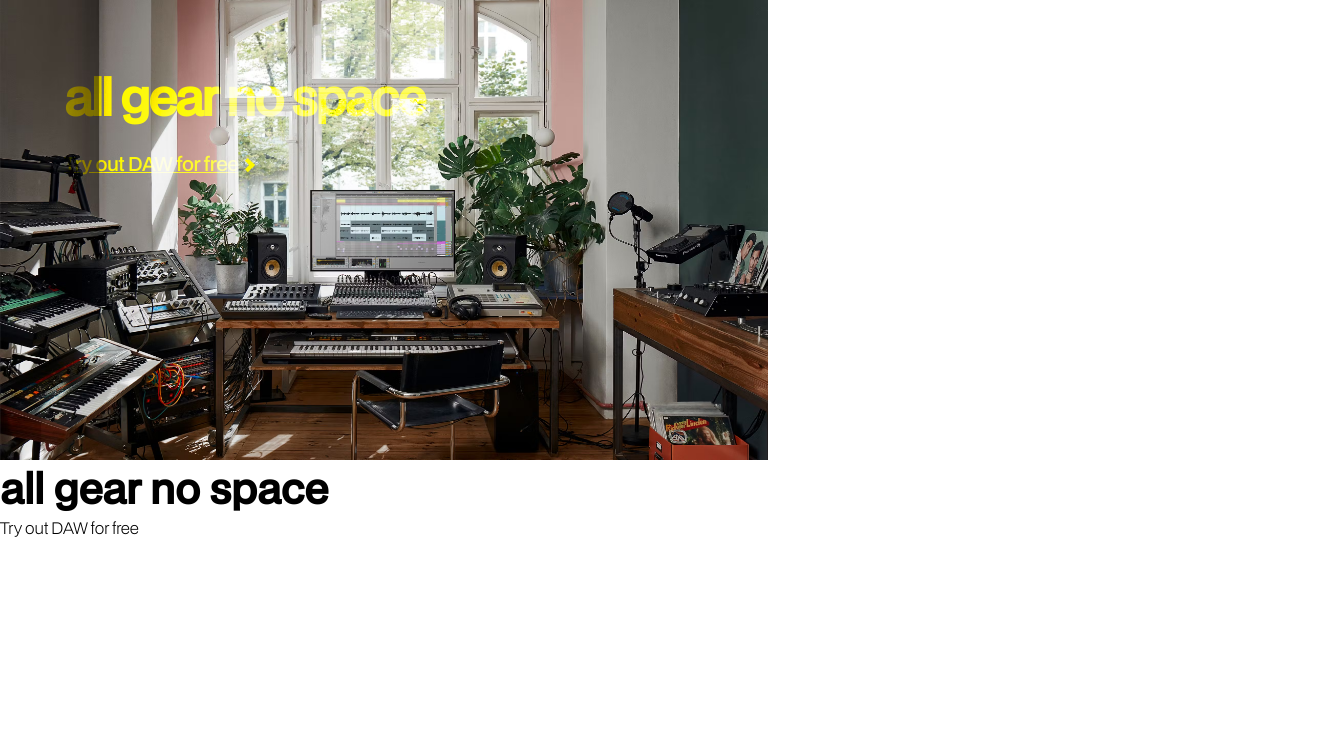
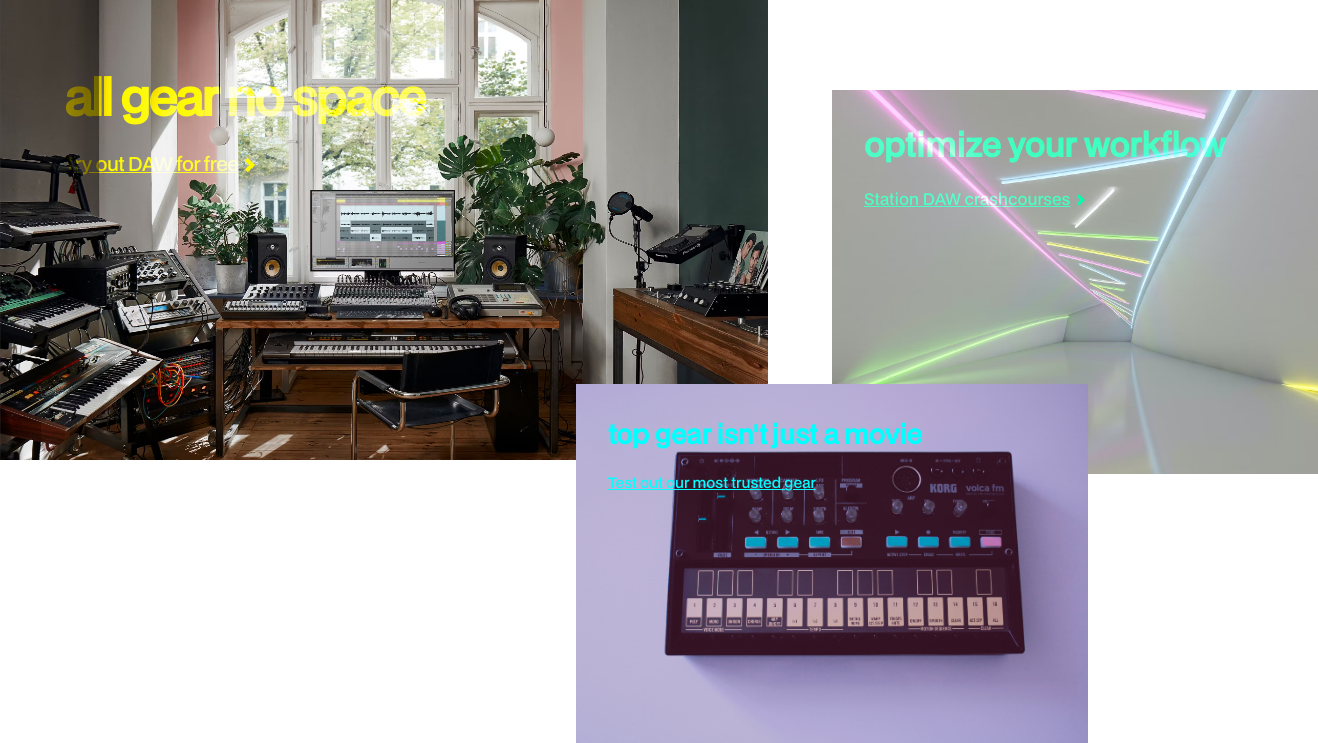
Before and after one commit to heckspoiler/station_daw, a plain HTML site: page index.html in a window 1280 px wide. Shown: the part 70-813 px from the top of the page, 1318 px wide, since content can reach past the window. Drawn offline with Linux system fonts and the light colour scheme.

Commit message:
adding third subsection to hero

```diff
--- a/index.html
+++ b/index.html
@@ -57,8 +57,13 @@
             </section>
       </section>
       <section class="hero-section__mid-right">
-            <h1 class="hero-section__upper-left-title">all gear no space</h1>
-            <p>Try out DAW for free</p>
+            <h1 class="hero-section__upper-left-title">optimize your workflow</h1>
+            <p>Station DAW crashcourses</p>
+            <div class="hero-section__upper-right-cube"></div>
+      </section>
+      <section class="hero-section__low-mid">
+            <h1>top gear isn't just a movie</h1>
+            <p>Test out our most trusted gear</p>
       </section>
 </body>
 
--- a/script.js
+++ b/script.js
@@ -4,6 +4,13 @@ const heroUpperLeftPara = document.querySelector(".hero-section__upper-left p");
 const heroUpperLeftCube = document.querySelector(
   ".hero-section__upper-left-cube"
 );
+const heroMidRightPara = document.querySelector(".hero-section__mid-right p");
+const heroMidRightCube = document.querySelector(
+  ".hero-section__upper-right-cube"
+);
+
+console.log(heroMidRightCube);
+console.log(heroMidRightPara);
 
 // functions
 
@@ -16,3 +23,13 @@ heroUpperLeftPara.addEventListener("mouseout", () => {
   heroUpperLeftCube.classList.remove("cube-hover");
   console.log("mouse out");
 });
+
+heroMidRightPara.addEventListener("mouseover", () => {
+  heroMidRightCube.classList.add("cube-right-hover");
+  console.log("mouse in");
+});
+
+heroMidRightPara.addEventListener("mouseout", () => {
+  heroMidRightCube.classList.remove("cube-right-hover");
+  console.log("mouse out");
+});
--- a/style.css
+++ b/style.css
@@ -162,8 +162,7 @@ header a:hover {
 /* -----hero section styling----- */
 
 .hero-section {
-      display: grid;
-      grid-template-columns: 1fr 1fr;
+      height: calc(100vh - 4.3rem);
 }
 
 /* section upper left */
@@ -199,6 +198,8 @@ header a:hover {
       font-family: "BDO Grotesk Medium";
       letter-spacing: -0.5px;
       font-size: 1.2rem;
+      width: 27%;
+      transition: color 0.2s ease-in-out;
 }
 
 .hero-section__upper-left p:hover {
@@ -206,10 +207,7 @@ header a:hover {
       mix-blend-mode: normal;
 }
 
-.cube-hover {
-      border-top: 4px solid #f77737 !important;
-      border-right: 4px solid #f77737 !important;
-}
+
 
 .hero-section__upper-left-cube {
       height: 0.6rem;
@@ -220,4 +218,95 @@ header a:hover {
       transform: rotate(45deg);
       border-top: 4px solid #fdf900;
       border-right: 4px solid #fdf900;
+      transition: border 0.2s ease-in-out;
 }
+
+.cube-hover {
+      border-top: 4px solid #f77737 !important;
+      border-right: 4px solid #f77737 !important;
+}
+
+/* hero section mid right styling */
+
+.hero-section__mid-right {
+      width: 38vw;
+      height: 30vw;
+      background-image: url("./assets/home/images/hero-section-image-right.avif");
+      background-size: 100% 100%;
+      display: flex;
+      flex-direction: column;
+      gap: 20px;
+      margin-top: -80vh;
+      margin-left: 65vw;
+      color: #00ffaf;
+      padding: 2rem;
+      font-family: "BDO Grotesk Medium";
+
+}
+
+.hero-section__mid-right h1 {
+      font-size: 2rem;
+      mix-blend-mode: overlay;
+}
+
+.hero-section__mid-right p {
+      text-decoration: solid underline;
+      transition: color 0.2s ease-in-out;
+      mix-blend-mode: overlay;
+}
+
+.hero-section__mid-right p:hover {
+      color: #3477f2;
+      mix-blend-mode: normal;
+
+}
+
+.hero-section__upper-right-cube {
+      height: 0.5rem;
+      width: 0.5rem;
+      position: absolute;
+      margin-left: 13.2rem;
+      margin-top: 4.65rem;
+      transform: rotate(45deg);
+      border-top: 3px solid #00ffaf;
+      border-right: 3px solid #00ffaf;
+      transition: border 0.2s ease-in-out;
+
+}
+
+.cube-right-hover {
+
+      border-top: 3px solid #3477f2;
+      border-right: 3px solid #3477f2;
+
+}
+
+/* hero section low mid styling */
+
+.hero-section__low-mid {
+
+      width: 40vw;
+      height: 28vw;
+      margin-left: 45vw;
+      margin-top: -7vw;
+      background-image: url("./assets/home/images/hero-section-lower-image.jpeg");
+      background-size: cover;
+      color: #00ffff;
+      padding: 2rem;
+      font-family: "BDO Grotesk Medium";
+      display: flex;
+      flex-direction: column;
+      gap: 20px;
+}
+
+.hero-section__low-mid h1 {
+      font-size: 1.6rem;
+
+
+}
+
+.hero-section__low-mid p {
+      text-decoration: solid underline;
+      transition: color 0.2s ease-in-out;
+      font-size: 0.9rem;
+}
```
Also changed, not shown: assets/home/images/hero-section-image-right.avif (added), assets/home/images/hero-section-lower-image.jpeg (added).
